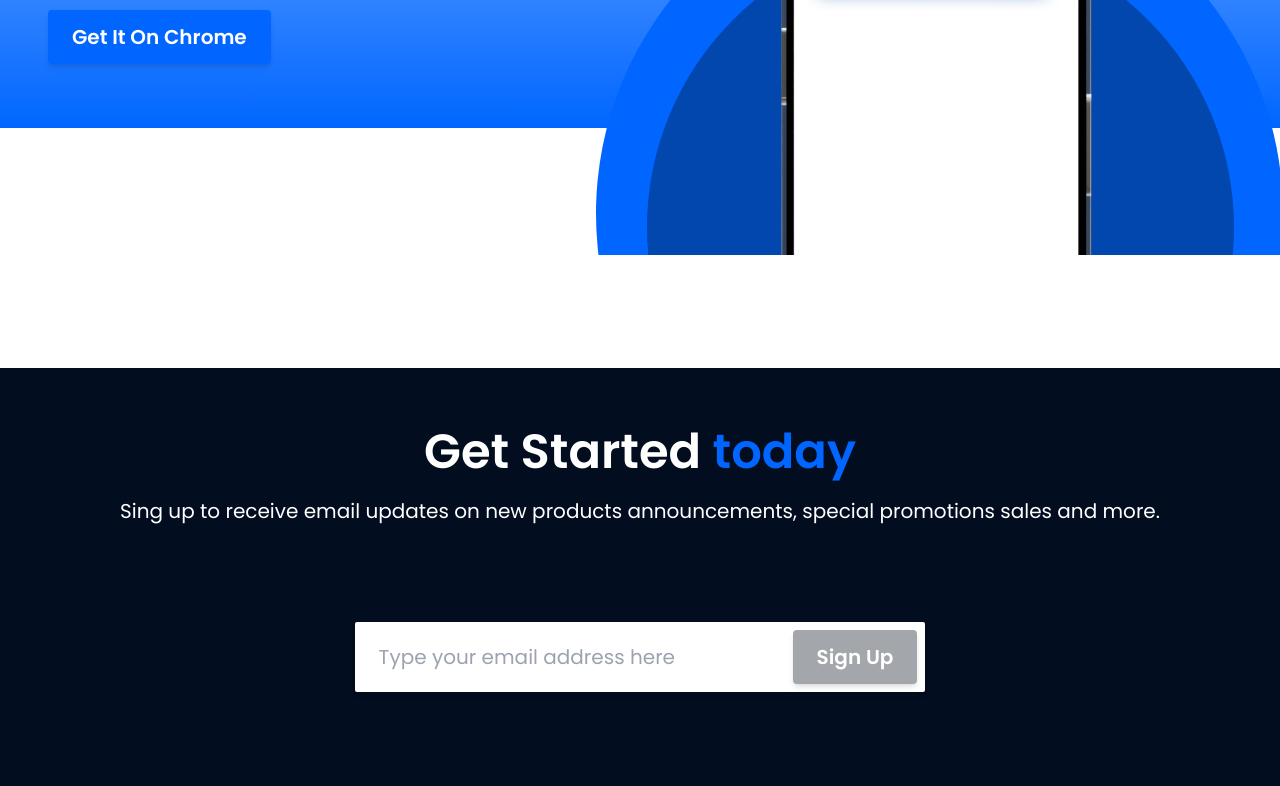
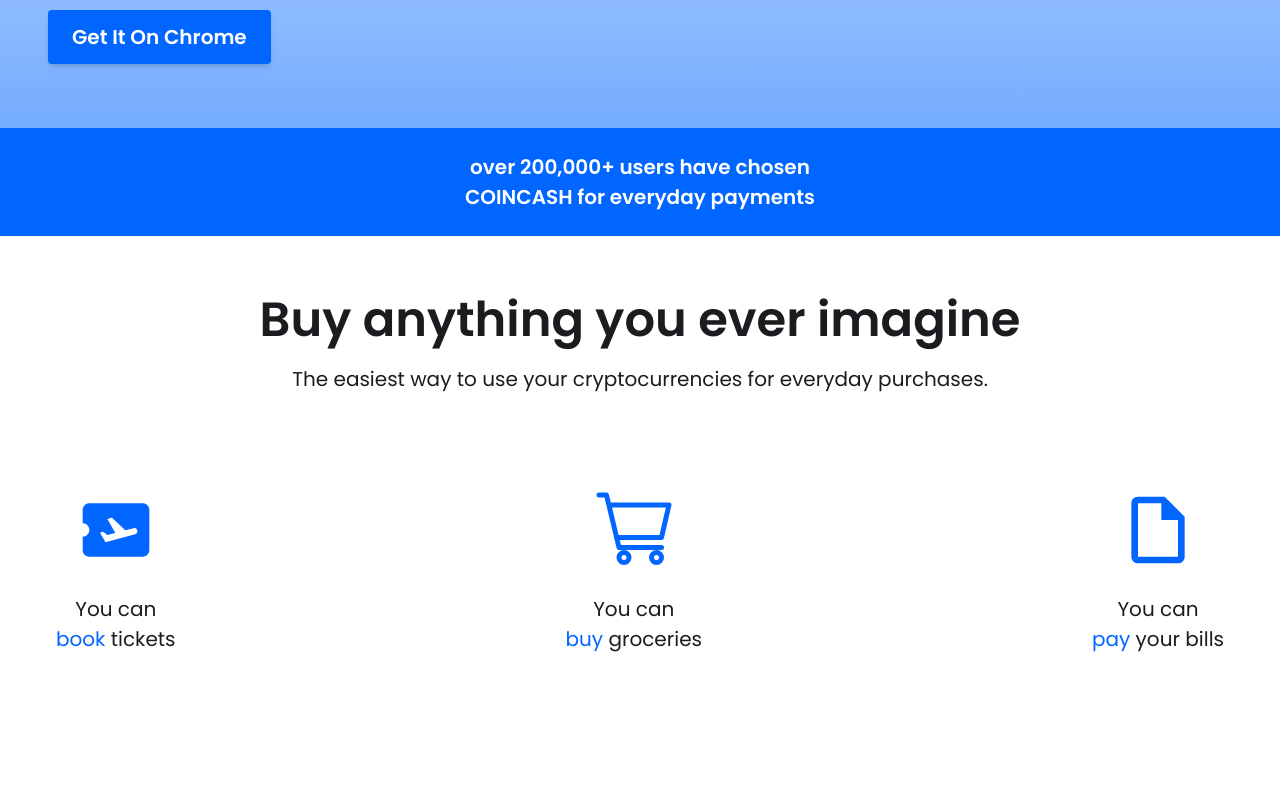
Before and after one commit to triantafd/ta-datawise-landing-page, a React (Create React App) app: page / in a window 1280 px wide. Shown: the part 560-1346 px from the top of the page. Built offline with nearby package versions, Linux system fonts and the light colour scheme.

Commit message:
fix bugs, add options

```diff
--- a/src/components/TextField/index.tsx
+++ b/src/components/ButtonCta/index.tsx
@@ -1,17 +1,17 @@
 import React from 'react';
 
-interface CTAButtonProps {
+interface ICTAButtonProps {
   label: string;
   onClick?: () => void;
   disabled?: boolean;
 }
 
-const CTAButton: React.FC<CTAButtonProps> = ({ label, onClick, disabled }) => {
+const CTAButton: React.FC<ICTAButtonProps> = ({ label, onClick, disabled }) => {
   return (
     <button
-      className={`transition-colors duration-300 px-6 py-3 rounded-[4px] shadow-md ${disabled
+      className={`flex-shrink-0 transition-colors duration-300 px-6 py-3 rounded-[4px] shadow-md ${disabled
         ? 'bg-gray cursor-not-allowed'
-        : 'bg-primary hover:bg-darkPrimary'}  space-x-2 `}
+        : 'bg-primary hover:bg-darkPrimary'}  space-x-2 min-w-lg`}
       onClick={onClick}
       disabled={disabled}
     >
--- /dev/null
+++ b/src/components/Content/OptionItem/index.tsx
@@ -0,0 +1,23 @@
+import React, { ReactElement } from 'react';
+
+interface IOptionItem {
+  imgSrc: string
+  children: React.ReactNode
+}
+
+const OptionItem: React.FC<IOptionItem> = ({ imgSrc, children }) => {
+  return (
+    <div className="flex flex-col space-y-4">
+      <div className="flex items-center justify-center space-x-20" >
+        <img src={imgSrc} alt='' className='' />
+      </div >
+      <p
+        className="body2 text-center text-black p-2"
+      >
+        {children}
+      </p>
+    </div >
+  );
+};
+
+export default OptionItem;
--- /dev/null
+++ b/src/components/Content/Options/index.tsx
@@ -0,0 +1,32 @@
+import React from 'react';
+import OptionItem from '../OptionItem';
+
+interface IOptions {
+
+}
+
+const Options: React.FC<IOptions> = () => {
+  return (
+    <div className="flex flex-row justify-between">
+
+      <OptionItem imgSrc='images/Airplane-Ticket.svg'>
+        You can  <br></br>
+        <span className='text-primary'>book</span> tickets
+      </OptionItem>
+
+      <OptionItem imgSrc='images/Cart.svg'>
+        You can<br></br>
+        <span className='text-primary'>buy</span> groceries
+      </OptionItem>
+
+      <OptionItem imgSrc='images/Page.svg'>
+        You can <br></br>
+        <span className='text-primary'>pay</span> your bills
+      </OptionItem>
+
+    </div>
+
+  );
+};
+
+export default Options;
--- /dev/null
+++ b/src/components/Content/Scrollbar/index.tsx
@@ -0,0 +1,32 @@
+import React from 'react';
+import OptionItem from '../OptionItem';
+
+interface IScrollbar {
+
+}
+
+const Scrollbar: React.FC<IScrollbar> = () => {
+  return (
+    <div className="flex flex-row  sm:justify-between">
+
+      <OptionItem imgSrc='images/Airplane-Ticket.svg'>
+        You can  <br></br>
+        <span className='text-primary'>book</span> tickets
+      </OptionItem>
+
+      <OptionItem imgSrc='images/Cart.svg'>
+        You can<br></br>
+        <span className='text-primary'>buy</span> groceries
+      </OptionItem>
+
+      <OptionItem imgSrc='images/Page.svg'>
+        You can <br></br>
+        <span className='text-primary'>pay</span> your bills
+      </OptionItem>
+
+    </div>
+
+  );
+};
+
+export default Scrollbar;
--- /dev/null
+++ b/src/components/Content/index.tsx
@@ -0,0 +1,41 @@
+import React from 'react';
+import Options from './Options';
+
+interface ContentProps {
+
+}
+
+const Content: React.FC<ContentProps> = () => {
+  return (
+    <div className="bg-white">
+      <div className='container mx-auto p-12 flex flex-col'>
+
+        <div className='flex flex-col space-y-12 lg:space-y-24'>
+
+          {/*      Section (Header + Body) */}
+          <div className="flex flex-col space-y-24 lg:mt-0">
+            <div className="flex flex-col space-y-2">
+              <h1
+                className="header1 text-center text-black"
+              >
+                Buy anything you ever imagine
+              </h1>
+              <p
+                className="body2 text-center text-black"
+              >
+                The easiest way to use your cryptocurrencies for everyday purchases.
+              </p>
+            </div >
+          </div>
+
+
+          {/*      Section (Icons) + Text Below */}
+          <Options />
+
+        </div>
+      </div>
+    </div>
+  );
+};
+
+export default Content;
--- a/src/components/Footer/index.tsx
+++ b/src/components/Footer/index.tsx
@@ -1,5 +1,5 @@
 import React, { useState, useEffect } from 'react';
-import TextFieLd from "components/TextField";
+import ButtonCta from "components/ButtonCta";
 
 const validateEmail = (email: string): boolean => {
   const emailRegex = /^[a-zA-Z0-9._-]+@[a-zA-Z0-9.-]+\.[a-zA-Z]{2,4}$/;
@@ -34,20 +34,22 @@
               </p>
             </div >
 
-            <div className="flex items-center text-center mx-auto">
-              <div
-                className="flex lg:space-x-3 items-center bg-white p-2  shadow-md rounded-sm"
-              >
+
+            <div className="flex justify-center">
+              <div className="flex items-center justify-center bg-white p-2 rounded relative max-w-sm">
                 <input
+                  type="text"
                   value={email}
                   onChange={(e) => setEmail(e.target.value)}
-                  placeholder="Type your email address here"
-                  className="body2 p-2 px-4 text-center  md:text-left placeholder:md:text-left focus:outline-none"
-                >
-                </input>
-                <TextFieLd label={'Sign Up'} onClick={() => { }} disabled={!isEmailValid} />
+                  placeholder="Your placeholder here"
+                  className="flex-grow truncate py-2 px-3 rounded-l outline-none focus:ring focus:ring-indigo-200 transition duration-150 ease-in-out"
+                />
+
+                {/* Button */}
+                <ButtonCta label={'Sign Up'} onClick={() => { }} disabled={!isEmailValid} />
               </div>
             </div>
+
 
 
             <div className="flex flex-col lg:flex-row justify-between items-center space-y-12 lg:space-y-0 w-full">
--- a/src/components/Hero/index.tsx
+++ b/src/components/Hero/index.tsx
@@ -1,4 +1,4 @@
-import TextFieLd from "components/TextField";
+import ButtonCta from "components/ButtonCta";
 
 function Hero() {
   return (
@@ -25,18 +25,18 @@
           <div
             className="flex  w-full space-x-4 lg:justify-start"
           >
-            <TextFieLd label={'Get It On Chrome'} />
+            <ButtonCta label={'Get It On Chrome'} />
           </div>
         </div>
 
         {/* <!-- Image --> */}
         <div className="hidden lg:flex lg:absolute right-0">
 
-          <img
+          {/* <img
             src="images/iphone-desktop.svg"
             alt=""
             className=""
-          />
+          /> */}
         </div>
       </div>
     </section>
--- a/src/components/Navbar/index.tsx
+++ b/src/components/Navbar/index.tsx
@@ -1,5 +1,7 @@
 import Hero from "components/Hero";
-import TextFieLd from "components/TextField";
+import ButtonCta from "components/ButtonCta";
+import FullSizeRectangle from "components/Rectangle";
+import Content from "components/Content";
 
 function Navbar() {
   return (
@@ -23,7 +25,7 @@
 
             <a href="/" className="label1 text-black hover:text-primary transition-colors duration-300"
             >Resources</a>
-            <TextFieLd label={'Get the App'} />
+            <ButtonCta label={'Get the App'} />
           </div >
 
 
@@ -35,6 +37,8 @@
         </div >
       </div>
       <Hero />
+      <FullSizeRectangle text={`over 200,000+ users have chosen COINCASH for everyday payments`} />
+      <Content />
     </div >
   );
 }
--- /dev/null
+++ b/src/components/Rectangle/index.tsx
@@ -0,0 +1,16 @@
+import React from 'react';
+
+interface IRectangleProps {
+  text: string;
+}
+const FullSizeRectangle: React.FC<IRectangleProps> = ({ text }) => {
+  return (
+    <div className="bg-primary w-full flex items-center justify-center py-8 lg:py-6 gap-2.5">
+      <span className="text-white text-center label1 lg:w-1/3 px-12 lg:px-0">
+        {text}
+      </span>
+    </div>
+  );
+}
+
+export default FullSizeRectangle;
```
Also changed, not shown: public/images/Airplane-Ticket.svg (renamed from public/images/Airplane Ticket.svg).
